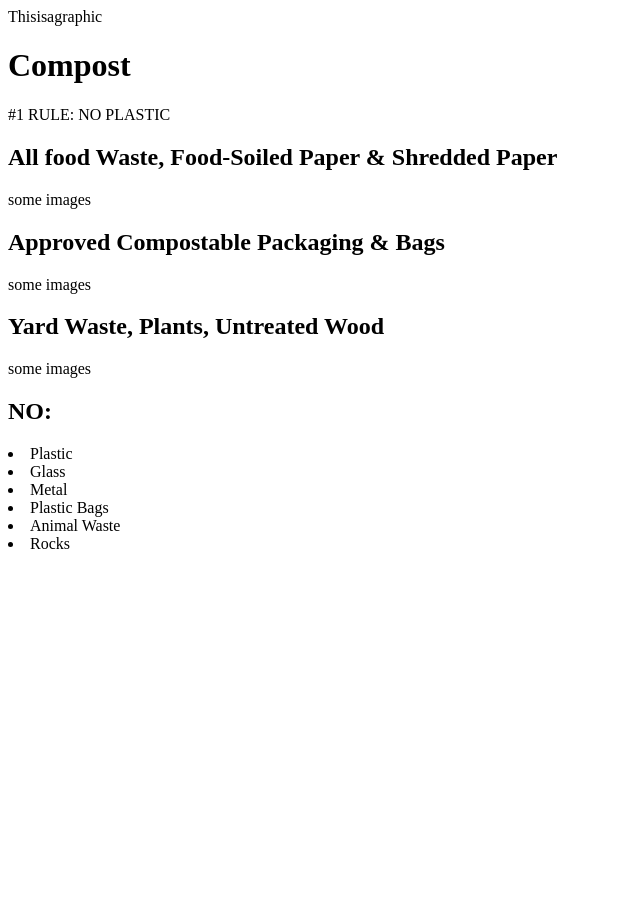
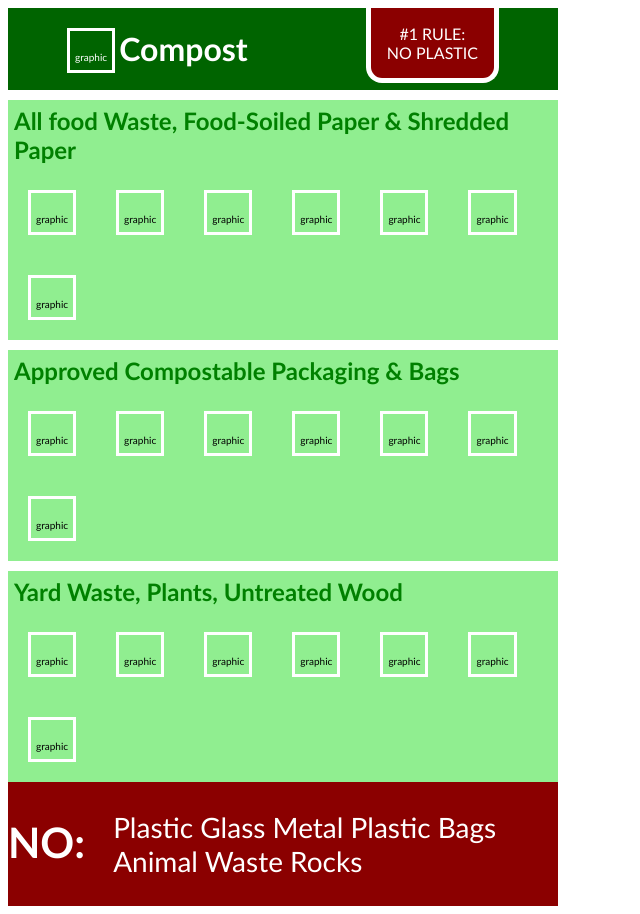
Before and after one commit to erikbaxstrom/12--CSS-Practic, a plain HTML site: page index.html in a window 1280 px wide. Shown: the whole page, without its empty margins (0-640 px from the left). Before the commit the page ends 800 px from the top, so only its background shows below. Drawn offline with Linux system fonts and the light colour scheme.

Commit message:
added layout

```diff
--- a/index.html
+++ b/index.html
@@ -6,25 +6,53 @@
         <title>Composting Guide</title>
     </head>
     <body>
+        <div class="compost-panel">
             <div class="headder">
-            <div class="head-graphic">Thisisagraphic</div>
-            <div><h1>Compost</h1></div>
-            <div class="head-rule">#1 RULE: NO PLASTIC</div>
+                <div class="head-title">
+                    <span class="graphic">graphic</span>
+                    <h1>Compost</h1>
+                </div>
+                <div class="head-rule">#1 RULE: <br> NO PLASTIC</div>
             </div>
             <div class="card-1">
                 <h2>All food Waste, Food-Soiled Paper & Shredded Paper</h2>
-            <div class="card-images">some images</div>
+                <div class="card-images">
+                    <span class="graphic">graphic</span>
+                    <span class="graphic">graphic</span>
+                    <span class="graphic">graphic</span>
+                    <span class="graphic">graphic</span>
+                    <span class="graphic">graphic</span>
+                    <span class="graphic">graphic</span>
+                    <span class="graphic">graphic</span>
+                </div>
             </div>
             <div class="card-2">
                 <h2>Approved Compostable Packaging & Bags</h2>
-            <div class="card-images">some images</div>
+                <div class="card-images">
+                    <span class="graphic">graphic</span>
+                    <span class="graphic">graphic</span>
+                    <span class="graphic">graphic</span>
+                    <span class="graphic">graphic</span>
+                    <span class="graphic">graphic</span>
+                    <span class="graphic">graphic</span>
+                    <span class="graphic">graphic</span>
+                </div>
             </div>
             <div class="card-3">
                 <h2>Yard Waste, Plants, Untreated Wood</h2>
-            <div class="card-images">some images</div>
+                <div class="card-images">
+                    <span class="graphic">graphic</span>
+                    <span class="graphic">graphic</span>
+                    <span class="graphic">graphic</span>
+                    <span class="graphic">graphic</span>
+                    <span class="graphic">graphic</span>
+                    <span class="graphic">graphic</span>
+                    <span class="graphic">graphic</span>
+                </div>
             </div>
             <div class="admonishment">
                 <h2>NO:</h2>
+                <ul>
                     <li>Plastic</li>
                     <li>Glass</li>
                     <li>Metal</li>
@@ -33,7 +61,7 @@
                      <li>Rocks</li>
                 </ul>
             </div>
-
+        </div>
 
         </div>
     </body>
--- a/style.css
+++ b/style.css
@@ -1 +1,99 @@
 /* TO DO: Add styling */
+
+
+.compost-panel {
+    font-family:'Gill Sans', 'Gill Sans MT', Calibri, 'Trebuchet MS', sans-serif;
+    box-sizing: border-box;
+    background-color: white;
+    width: 550px;
+    display: flex;
+    flex-direction: column;
+    gap: 10px;
+}
+
+.headder {
+    background-color: darkgreen;
+    color: white;
+    display: flex;
+    align-items: flex-start;
+    justify-content: space-around;
+}
+
+.head-title h1 {
+    display: inline-block;
+}
+
+.head-title .graphic {
+    display: inline-block;
+    padding: 20px 5px 7px 5px;
+    border: 3px solid white;
+    font-size: 10px;
+}
+
+
+.head-rule {
+    background-color: darkred;
+    border: 5px solid white;
+    border-top:0;
+    text-align: center;
+    padding: 1em;
+    border-bottom-left-radius: 1em;
+    border-bottom-right-radius: 1em;
+}
+
+.card-1,
+.card-2,
+.card-3 {
+    background-color: lightgreen;
+ }
+
+.card-1 h2,
+.card-2 h2,
+.card-3 h2 {
+    color: green;
+    margin: 0;
+    padding: .25em;
+}
+
+
+.card-images {
+    display: flex;
+    flex-wrap: wrap;
+}
+
+.card-images .graphic {
+    padding: 20px 5px 7px 5px;
+    border: 3px solid white;
+    font-size: 10px;
+    margin: 20px;
+}
+
+.admonishment {
+    background-color: darkred;
+    color: white;
+    display: flex;
+    margin-top: -10px;
+    font-size: 1.75em;
+}
+
+/* .admonishment li,
+.admonishment h2 {
+    display: inline-block;
+} */
+
+.admonishment ul {
+    padding-left: 1em;
+}
+
+.admonishment ul li {
+    display: inline;
+    padding-right: .5   em;
+}
+
+/* .admonishment li::before {
+    content: "* ";
+}
+
+.admonishment > ul:first-child::before {
+    content: "e";
+} */
```
Lines whose indentation alone changed are shown as unchanged.
